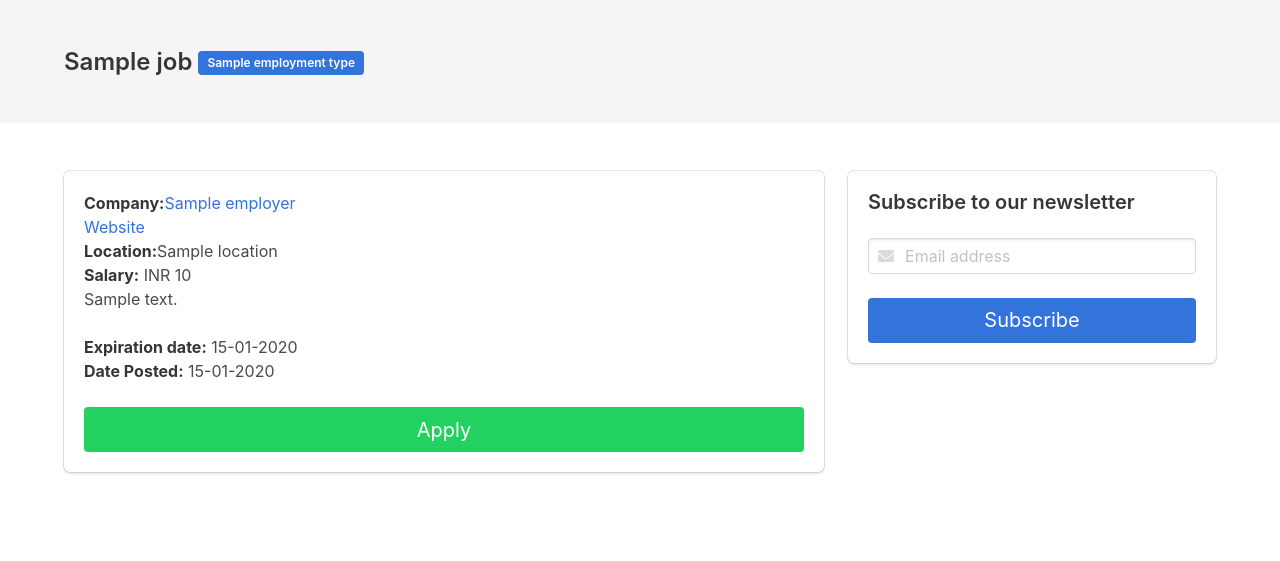
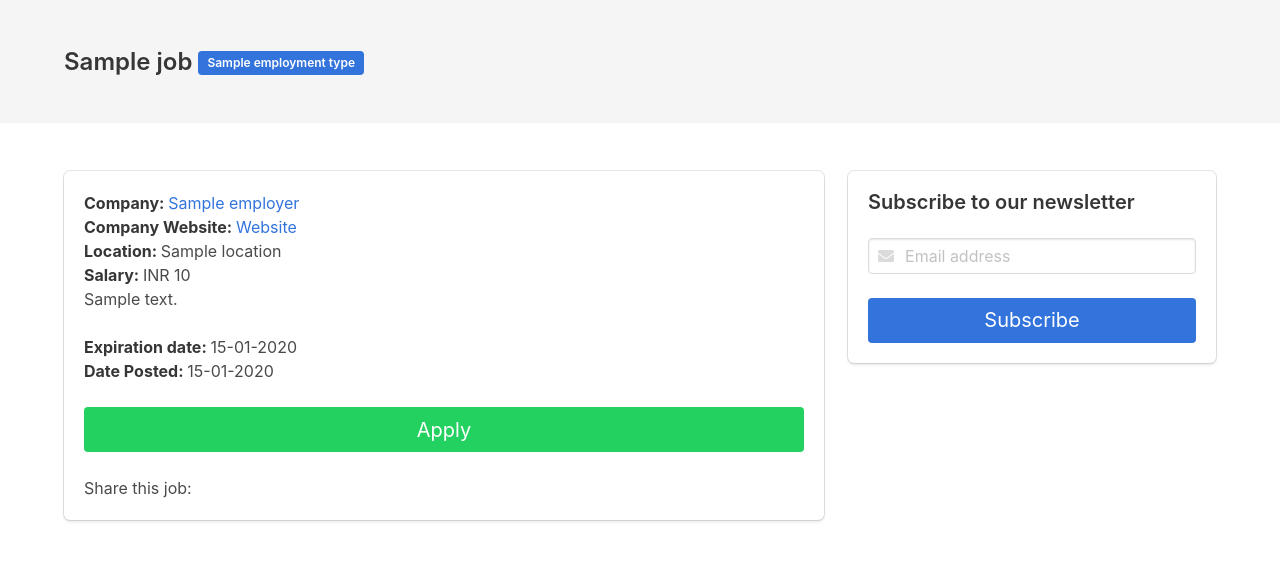
Before and after one commit to vaibhavmule/csclub, a Django app: template templates/job_detail.html in a window 1280 px wide. Shown: the part 52-613 px from the top of the page. Run offline with Django 3.2, Linux system fonts and the light colour scheme; the template is opened without the code that fills it: most values are stand-ins (such as "Sample title", 1, 10 or a date in 2020); some libraries are stand-ins or nearby versions.

Commit message:
add share button and subtitle for Companies page

```diff
--- a/templates/companies.html
+++ b/templates/companies.html
@@ -7,6 +7,7 @@
       <div class="columns">
         <div class="column">
           <h1 class="title">Companies</h1>
+          <p class="subtitle">{{companies.count}} Companies listed at <a href="/">CSClub</a></p>
         </div>
 <!--         <div class="column is-narrow is-4 has-text-centered">
           <a class="button is-primary is-medium is-inverted" href="{% url 'post_new' %}">
--- a/templates/job_detail.html
+++ b/templates/job_detail.html
@@ -1,15 +1,19 @@
 {% extends "base.html" %}
 {% block title %}{{job.title}}
 at {{job.employer.title}}{% endblock %}
-{% block head %}<script defer src="https://use.fontawesome.com/releases/v5.1.0/js/all.js"></script> {% endblock %}
+{% block head %}
+<script defer src="https://use.fontawesome.com/releases/v5.1.0/js/all.js"></script>
+<script type='text/javascript' src='//platform-api.sharethis.com/js/sharethis.js#property=5b71661104b9a500117b0f8b&product=sop' async='async'></script>
+{% endblock %}
 {% block content %}
 <section class="hero is-light">
   <div class="hero-body">
     <div class="container">
-      <h2 class="title is-4">{{job.title}}
-                              {% for employment_type in job.employment_type.all %}
-              <span class="tag is-link">{{employment_type.title}}</span>
-              {% endfor %}</h2>
+      <h2 class="title is-4">
+        {{job.title}}
+        {% for employment_type in job.employment_type.all %}
+          <span class="tag is-link">{{employment_type.title}}</span>
+        {% endfor %}</h2>
     </div>
   </div>
 </section>
@@ -22,18 +26,22 @@ at {{job.employer.title}}{% endblock %}
  <img src="{{ job.employer.logo.url }}" alt="{{ job.title }} at {{job.location}}" >
 </figure> -->
 <p>
-  <strong>Company:</strong><a href="{% url 'jobs_by_employer' job.employer.slug %}">{{job.employer.title}}</a>
+  <strong>Company: </strong><a href="{% url 'jobs_by_employer' job.employer.slug %}">{{job.employer.title}}</a>
 </p>
 
+{% if job.employer.website %}
+  <p>
+    <strong>Company Website: </strong> <a href="{{job.employer.website}}">Website</a>
+  </p>
 
-<a href="{{job.employer.website}}">Website</a>
+{% endif %}
   <p>
-    <strong>Location:</strong>{{job.location}}
+    <strong>Location: </strong>{{job.location}}
   </p>
 
   {% if salary %}
   <p>
-    <strong>Salary:</strong> INR {{job.salary}}
+    <strong>Salary: </strong> INR {{job.salary}}
   </p>
   {% endif %}
   <div class="content">
@@ -69,14 +77,18 @@ at {{job.employer.title}}{% endblock %}
       <p><strong>Incentives:</strong></p>
         <ul><li>Performance-based annual bonus plan, project-completion bonuses</li>
       </ul> -->
-  <p><strong>Expiration date:</strong> {{job.expiry_date|date:"d-m-Y"}}</p>
-  <p><strong>Date Posted:</strong> {{job.date_posted|date:"d-m-Y"}}</p>
+  <p><strong>Expiration date: </strong> {{job.expiry_date|date:"d-m-Y"}}</p>
+  <p><strong>Date Posted: </strong> {{job.date_posted|date:"d-m-Y"}}</p>
   <br>
   {% if job.apply_email %}
   <a class="button is-success is-medium is-fullwidth" href="mailto:{{job.apply_email}}?subject=Application for {{job.title}} at {{job.employer.title}}&body=Hi%21%0A%0AI'd like to apply for your position for {{job.title}} on CSClub">Apply</a>
   {% else %}
   <a class="button is-success is-medium is-fullwidth" href="mailto:{{job.apply_link}}">Apply</a>
   {% endif %}
+  <br>
+ <p>Share this job:</p>
+ <div class="sharethis-inline-share-buttons"></div>
+
 </div>
     </div>
       <div class="column is-4">
--- a/templates/post_detail.html
+++ b/templates/post_detail.html
@@ -1,5 +1,8 @@
 {% extends "base.html" %}
 {% block title %}Jobs{% endblock %}
+{% block head %}
+<script type='text/javascript' src='//platform-api.sharethis.com/js/sharethis.js#property=5b71661104b9a500117b0f8b&product=sop' async='async'></script>
+{% endblock %}
 {% block content %}
 <section class="hero is-primary">
   <div class="hero-body">
@@ -35,6 +38,8 @@
         <div class="content">
           {{post.text|safe}}
         </div>
+        <p>Share this job:</p>
+        <div class="sharethis-inline-share-buttons"></div>
       </div>
       <div class="column is-4">
         <div class="box">
```
